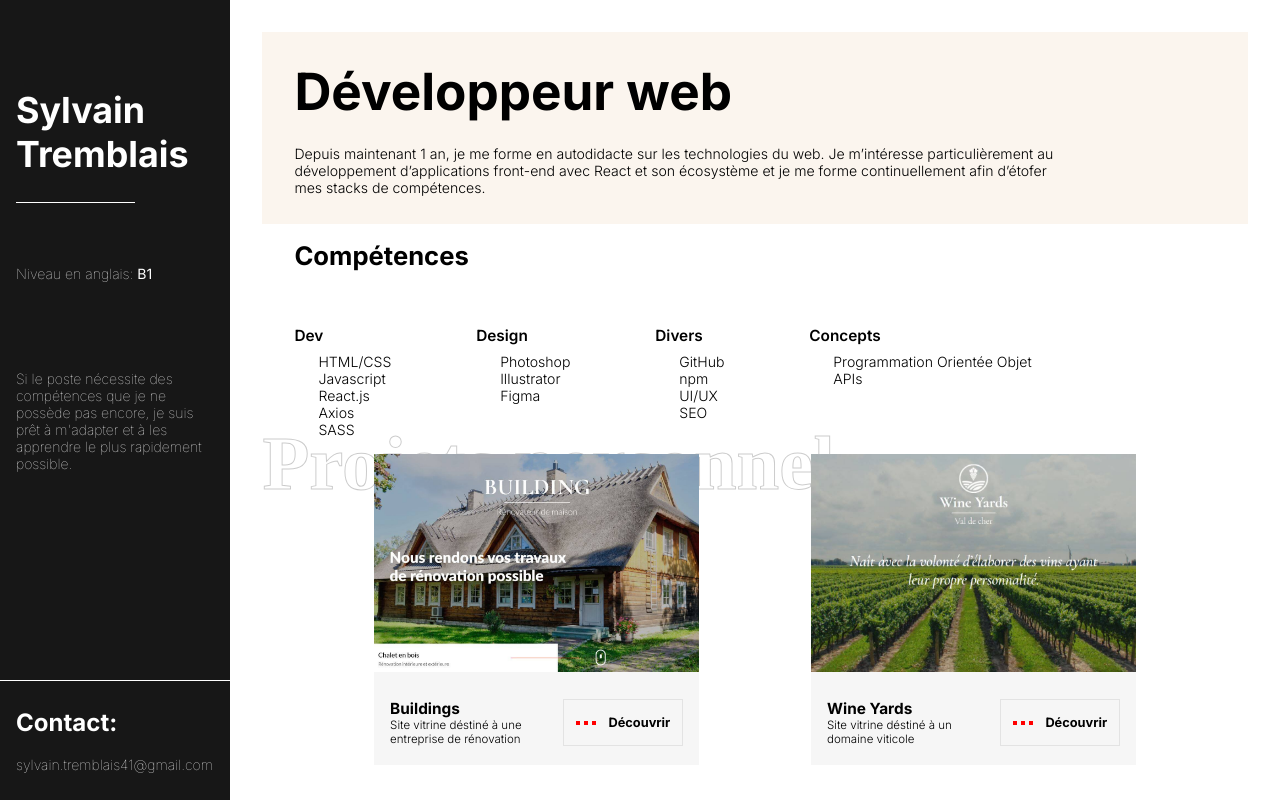
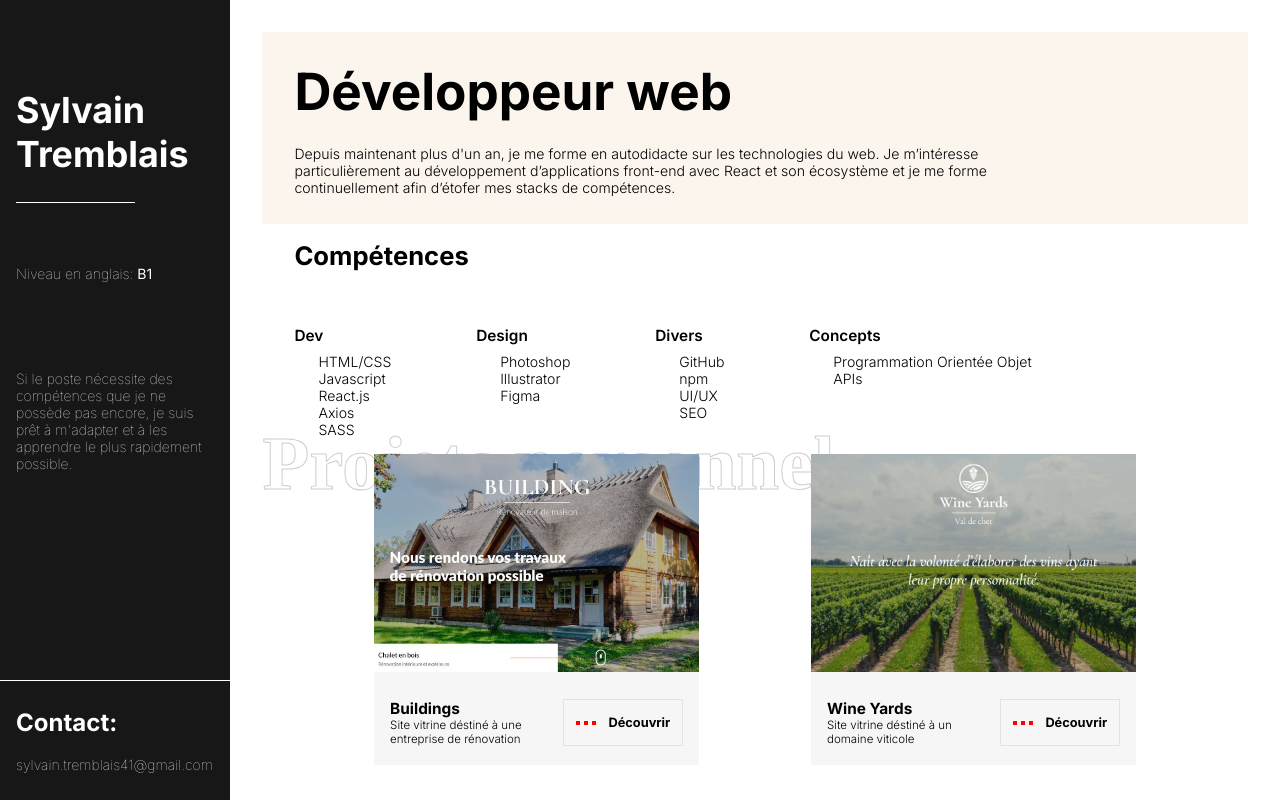
Before and after one commit to sylvaintrs/cv, a plain HTML site: page index.html in a window 1280 px wide. Drawn offline with Linux system fonts and the light colour scheme.

Commit message:
Update index.html

```diff
--- a/index.html
+++ b/index.html
@@ -28,7 +28,7 @@
         <div class="box-right">
             <div class="title">
                 <h2>Développeur web</h2>
-                <p>Depuis maintenant 1 an, je me forme en autodidacte sur les technologies du web. Je m’intéresse particulièrement au développement d’applications front-end avec React et son écosystème et je me forme continuellement afin d’étofer mes stacks de compétences.</p>
+                <p>Depuis maintenant plus d'un an, je me forme en autodidacte sur les technologies du web. Je m’intéresse particulièrement au développement d’applications front-end avec React et son écosystème et je me forme continuellement afin d’étofer mes stacks de compétences.</p>
             </div>
 
             <div class="skills">
```
